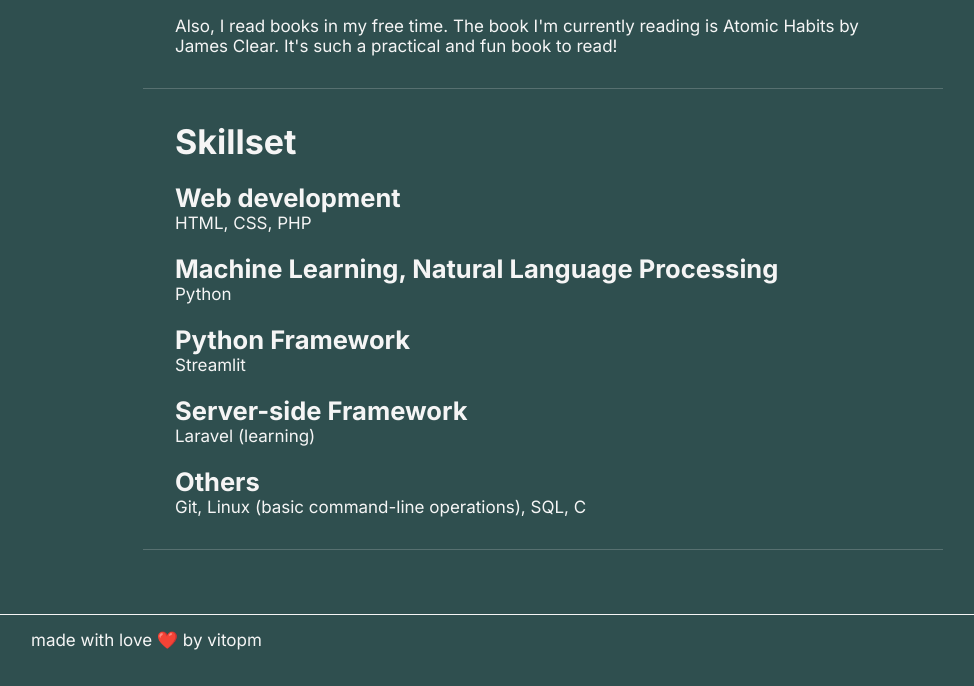
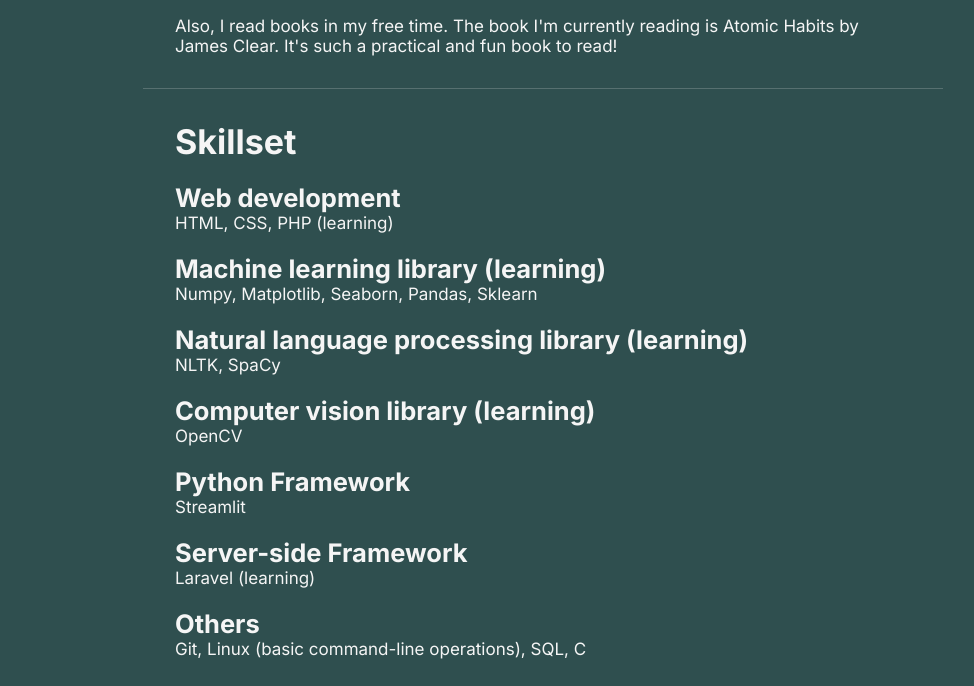
Before and after one commit to vitopm/vitopm.com, a PHP site: page /about-me.php in a window 1280 px wide. Shown: the part 540-1226 px from the top of the page, without its empty margins (97-1071 px from the left). Before the commit the page ends 1190 px from the top, so only its background shows below. Run offline with PHP 8.4, Linux system fonts and the light colour scheme.

Commit message:
Changed skillset

```diff
--- a/about-me.php
+++ b/about-me.php
@@ -47,10 +47,16 @@
             <h1>Skillset</h2>
             <br>
             <h2>Web development</h2>
-            <p>HTML, CSS, PHP</p>
+            <p>HTML, CSS, PHP (learning)</p>
             <br>
-            <h2>Machine Learning, Natural Language Processing</h2>
-            <p>Python</p>
+            <h2>Machine learning library (learning)</h2>
+            <p>Numpy, Matplotlib, Seaborn, Pandas, Sklearn</p>
+            <br>
+            <h2>Natural language processing library (learning)</h2>
+            <p>NLTK, SpaCy</p>
+            <br>
+            <h2>Computer vision library (learning)</h2>
+            <p>OpenCV</p>
             <br>
             <h2>Python Framework</h2>
             <p>Streamlit</p>
```
